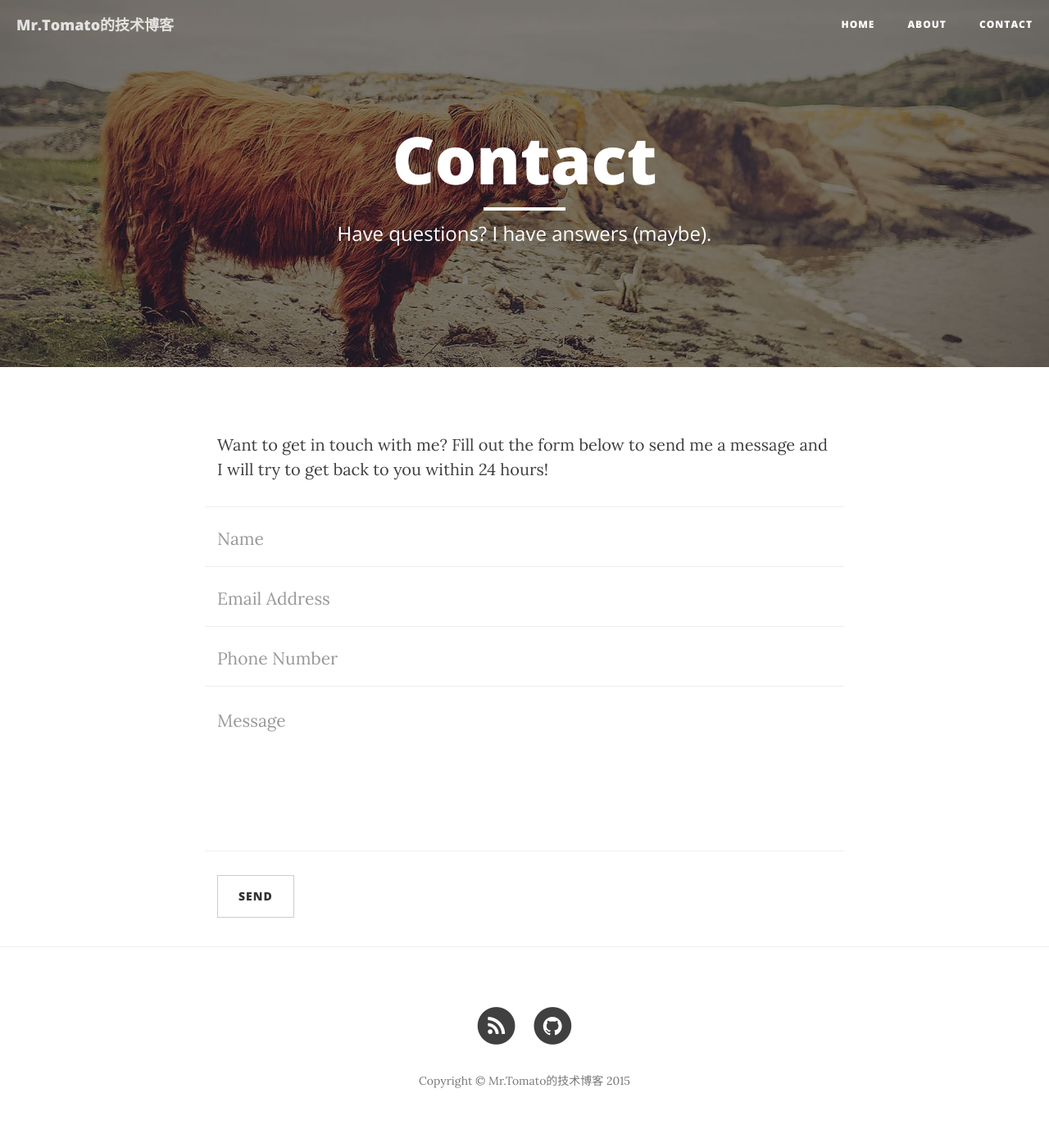
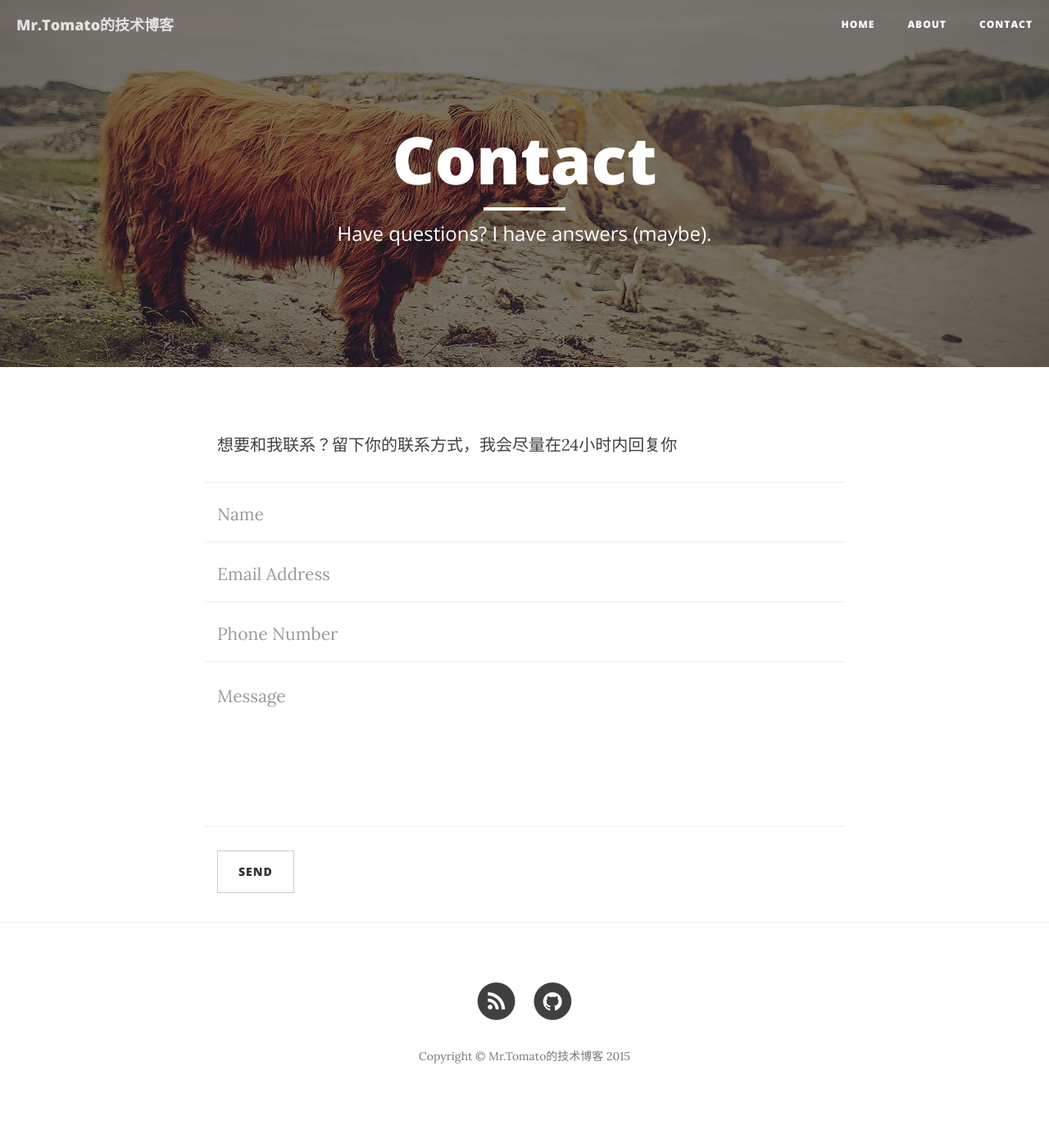
Before and after one commit to rhythmcity/blog, a Jekyll site: the page built from contact.html, in a window 1280 px wide. Shown: the whole page at 82% size. Built offline with Jekyll 4.4.1, drawn with Linux system fonts in a browser that asks for light colours; nearby versions of some CDN libraries; after the commit the page ends 1365 px from its top, so only the background shows below that.

Commit message:
Update contact.html

```diff
--- a/contact.html
+++ b/contact.html
@@ -5,7 +5,7 @@ description: "Have questions? I have answers (maybe)."
 header-img: "img/contact-bg.jpg"
 ---
 
-<p>Want to get in touch with me? Fill out the form below to send me a message and I will try to get back to you within 24 hours!</p>
+<p> 想要和我联系？留下你的联系方式，我会尽量在24小时内回复你</p>
 <!-- Contact Form - Enter your email address on line 19 of the mail/contact_me.php file to make this form work. -->
 <!-- WARNING: Some web hosts do not allow emails to be sent through forms to common mail hosts like Gmail or Yahoo. It's recommended that you use a private domain email address! -->
 <!-- NOTE: To use the contact form, your site must be on a live web host with PHP! The form will not work locally! -->
```
